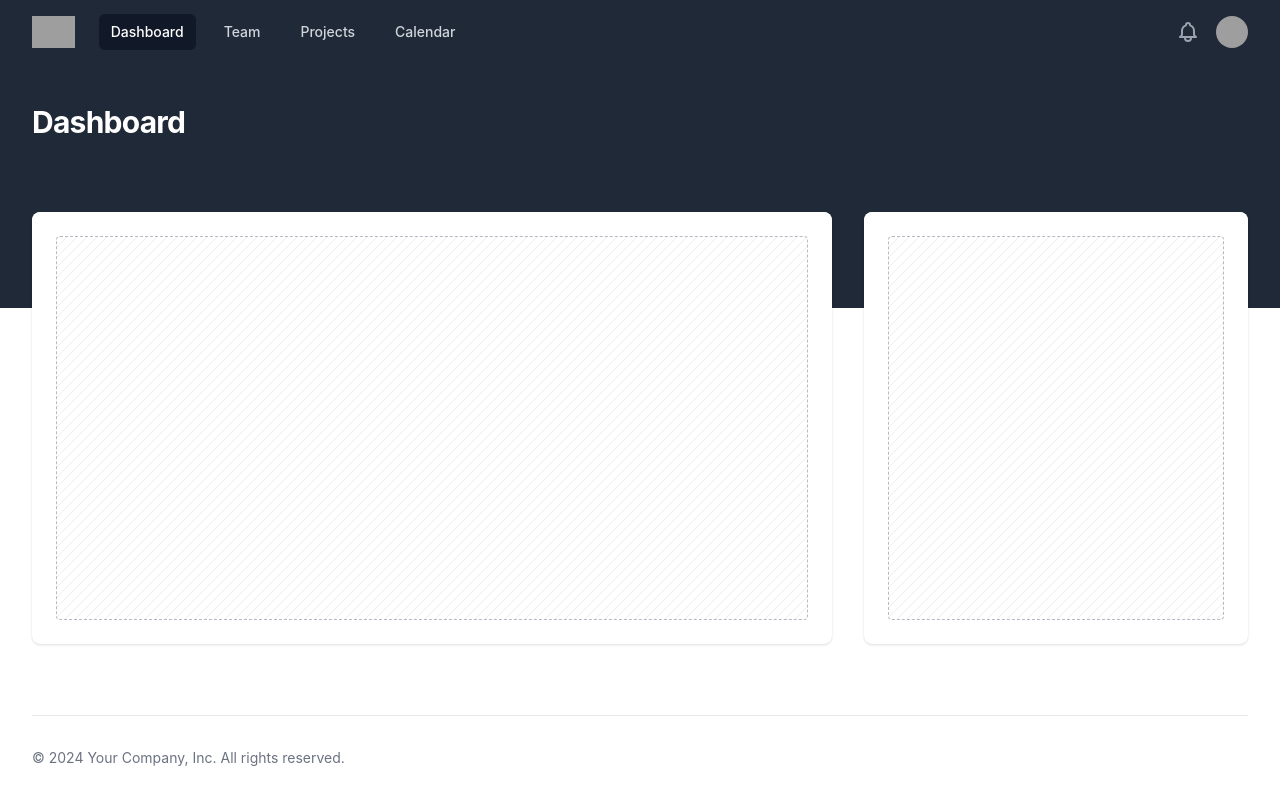
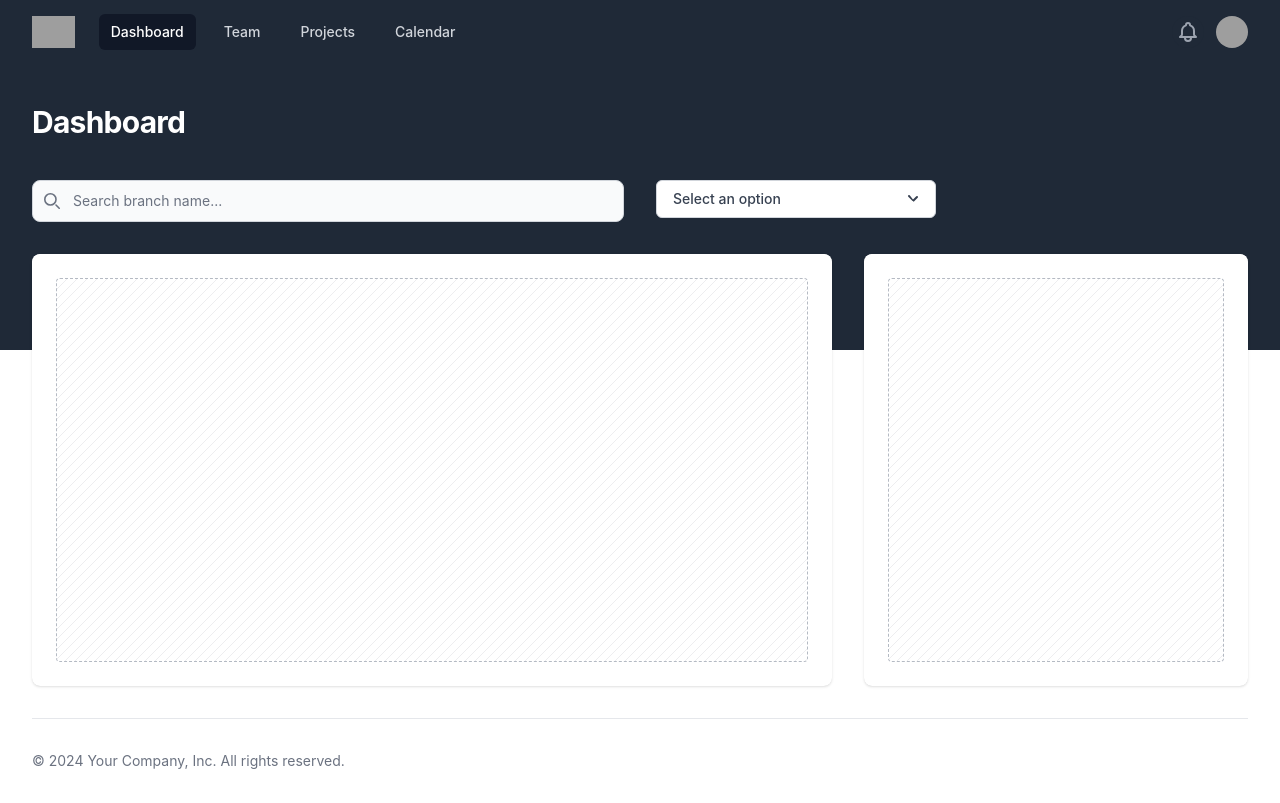
Before and after one commit to Arexxa/const_frontend, a React (Create React App) app: page /home in a window 1280 px wide. Built offline with nearby package versions, Linux system fonts and the light colour scheme; grey boxes are pictures that could not be loaded.

Commit message:
Add search input and combo box

```diff
--- /dev/null
+++ b/src/components/ComboBox/index.js
@@ -0,0 +1,74 @@
+import React, { useState } from "react";
+import { Transition } from "@headlessui/react";
+
+function ComboBox({ width, options, zIndex }) {
+  const [isOpen, setIsOpen] = useState(false);
+  const [selectedOption, setSelectedOption] = useState("");
+
+  const toggleComboBox = () => {
+    setIsOpen(!isOpen);
+  };
+
+  const handleOptionClick = (option) => {
+    setSelectedOption(option);
+    setIsOpen(false);
+  };
+
+  return (
+    <div className={`relative inline-block text-left ${width && `w-${width}`}`} style={{ zIndex: zIndex || 10 }}>
+      <div>
+        <button
+          type="button"
+          onClick={toggleComboBox}
+          className={`inline-flex justify-between w-full rounded-md border border-gray-300 bg-white px-4 py-2 text-sm font-medium text-gray-700 focus:outline-none focus:border-blue-500 focus:ring-1 focus:ring-blue-500 ${isOpen ? "rounded-t-md" : "rounded-md"}`}
+          aria-haspopup="listbox"
+          aria-expanded="true"
+          aria-labelledby="listbox-label"
+        >
+          <span>{selectedOption || "Select an option"}</span>
+          <svg
+            className="-mr-1 ml-2 h-5 w-5"
+            xmlns="http://www.w3.org/2000/svg"
+            viewBox="0 0 20 20"
+            fill="currentColor"
+            aria-hidden="true"
+          >
+            <path
+              fillRule="evenodd"
+              d="M10 12a1 1 0 01-.707-.293l-4-4a1 1 0 111.414-1.414L10 10.586l3.293-3.293a1 1 0 111.414 1.414l-4 4A1 1 0 0110 12z"
+              clipRule="evenodd"
+            />
+          </svg>
+        </button>
+      </div>
+      <Transition
+        show={isOpen}
+        enter="transition ease-out duration-100 transform"
+        enterFrom="opacity-0 scale-95"
+        enterTo="opacity-100 scale-100"
+        leave="transition ease-in duration-75 transform"
+        leaveFrom="opacity-100 scale-100"
+        leaveTo="opacity-0 scale-95"
+      >
+        <div className={`origin-top-right absolute right-0 mt-2 ${width && `w-${width}`}`} style={{ zIndex: zIndex || 10 }}>
+          <div className={`w-full rounded-md shadow-lg bg-white ring-1 ring-black ring-opacity-5 focus:outline-none ${width && `w-${width}`}`}> {/* Added width class */}
+            <div className="py-1" role="menu" aria-orientation="vertical" aria-labelledby="listbox-label">
+              {options.map((option, index) => (
+                <button
+                  key={index}
+                  onClick={() => handleOptionClick(option)}
+                  className="block px-4 py-2 text-sm text-gray-700 hover:bg-gray-100 hover:text-gray-900 w-full text-left"
+                  role="menuitem"
+                >
+                  {option}
+                </button>
+              ))}
+            </div>
+          </div>
+        </div>
+      </Transition>
+    </div>
+  );
+}
+
+export default ComboBox;
--- a/src/pages/Home/index.js
+++ b/src/pages/Home/index.js
@@ -1,5 +1,6 @@
 import React from "react";
 import Navbar from "../../components/Navbar";
+import ComboBox from "../../components/ComboBox"; // Import the ComboBox component
 
 function Home() {
   return (
@@ -11,6 +12,25 @@
             <h1 className="text-3xl font-bold tracking-tight text-white">Dashboard</h1>
           </div>
         </header>
+        {/* Search input and ComboBox */}
+        <div className="mx-auto max-w-7xl px-4 sm:px-6 lg:px-8">
+          <div className="grid grid-cols-1 items-start gap-4 lg:grid-cols-4 lg:gap-8">
+            <div className="grid grid-cols-1 gap-4 lg:col-span-2">
+              <label htmlFor="simple-search" className="sr-only">Search</label>
+              <div className="relative w-full">
+                <div className="absolute inset-y-0 left-0 flex items-center pl-3 pointer-events-none">
+                  <svg className="w-4 h-4 text-gray-500 dark:text-gray-400" aria-hidden="true" xmlns="http://www.w3.org/2000/svg" fill="none" viewBox="0 0 20 20">
+                    <path stroke="currentColor" strokeLinecap="round" strokeLinejoin="round" strokeWidth="2" d="m19 19-4-4m0-7A7 7 0 1 1 1 8a7 7 0 0 1 14 0Z"/>
+                  </svg>
+                </div>
+                <input type="text" id="simple-search" className="bg-gray-50 border border-gray-300 text-gray-900 text-sm rounded-lg focus:ring-blue-500 focus:border-blue-500 block w-full pl-10 py-2.5 pr-2.5 dark:bg-gray-700 dark:border-gray-600 dark:placeholder-gray-400 dark:text-white dark:focus:ring-blue-500 dark:focus:border-blue-500" placeholder="Search branch name..." required />
+              </div>
+            </div>
+            <div className="grid grid-cols-1 gap-4">
+              <ComboBox width="full" options={["Select an option", "Option 1", "Option 2", "Option 3"]} zIndex={20} />
+            </div>
+          </div>
+        </div>
       </div>
 
       <main className="-mt-24 pb-8">
@@ -26,9 +46,9 @@
                 </h2>
                 <div className="overflow-hidden rounded-lg bg-white shadow">
                   <x-placeholder>
-                    <div class="rounded-lg bg-white px-5 py-6 shadow sm:px-6">
-                      <div class="relative h-96 overflow-hidden rounded border border-dashed border-gray-400 opacity-75">
-                        <svg class="absolute inset-0 h-full w-full stroke-gray-900/10" fill="none">
+                    <div className="rounded-lg bg-white px-5 py-6 shadow sm:px-6">
+                      <div className="relative h-96 overflow-hidden rounded border border-dashed border-gray-400 opacity-75">
+                        <svg className="absolute inset-0 h-full w-full stroke-gray-900/10" fill="none">
                           <defs>
                             <pattern id="pattern-bb904d76-8ce0-4b79-8986-92c472e1c066" x="0" y="0" width="10" height="10" patternUnits="userSpaceOnUse">
                               <path d="M-3 13 15-5M-5 5l18-18M-1 21 17 3"></path>
@@ -51,9 +71,9 @@
                 </h2>
                 <div className="overflow-hidden rounded-lg bg-white shadow">
                   <x-placeholder>
-                    <div class="rounded-lg bg-white px-5 py-6 shadow sm:px-6">
-                      <div class="relative h-96 overflow-hidden rounded border border-dashed border-gray-400 opacity-75">
-                        <svg class="absolute inset-0 h-full w-full stroke-gray-900/10" fill="none">
+                    <div className="rounded-lg bg-white px-5 py-6 shadow sm:px-6">
+                      <div className="relative h-96 overflow-hidden rounded border border-dashed border-gray-400 opacity-75">
+                        <svg className="absolute inset-0 h-full w-full stroke-gray-900/10" fill="none">
                           <defs>
                             <pattern id="pattern-bb904d76-8ce0-4b79-8986-92c472e1c066" x="0" y="0" width="10" height="10" patternUnits="userSpaceOnUse">
                               <path d="M-3 13 15-5M-5 5l18-18M-1 21 17 3"></path>
@@ -79,7 +99,6 @@
           </div>
         </div>
       </footer>
-
     </div>
   );
 }
```
Lines whose indentation alone changed are shown as unchanged.
